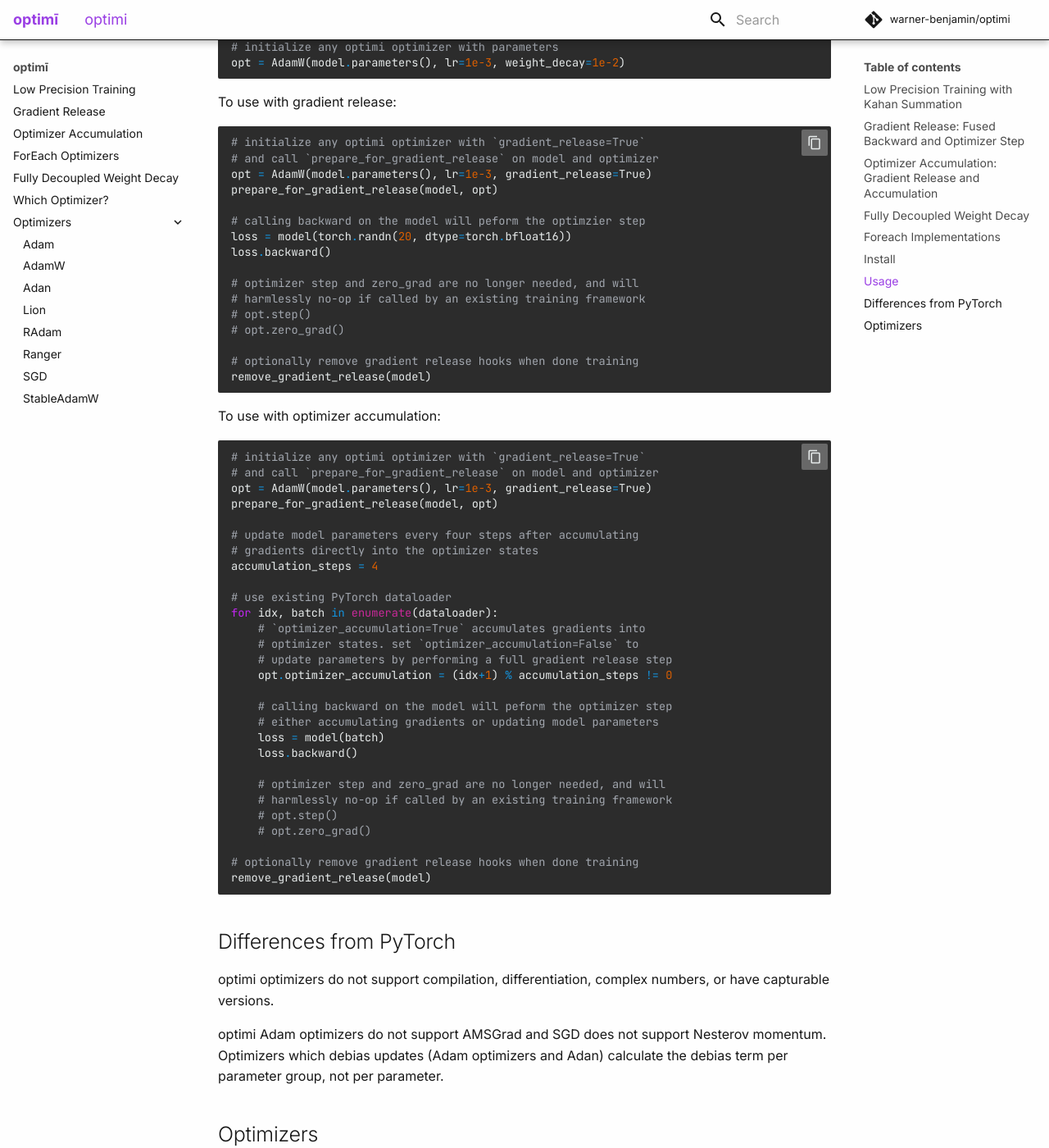
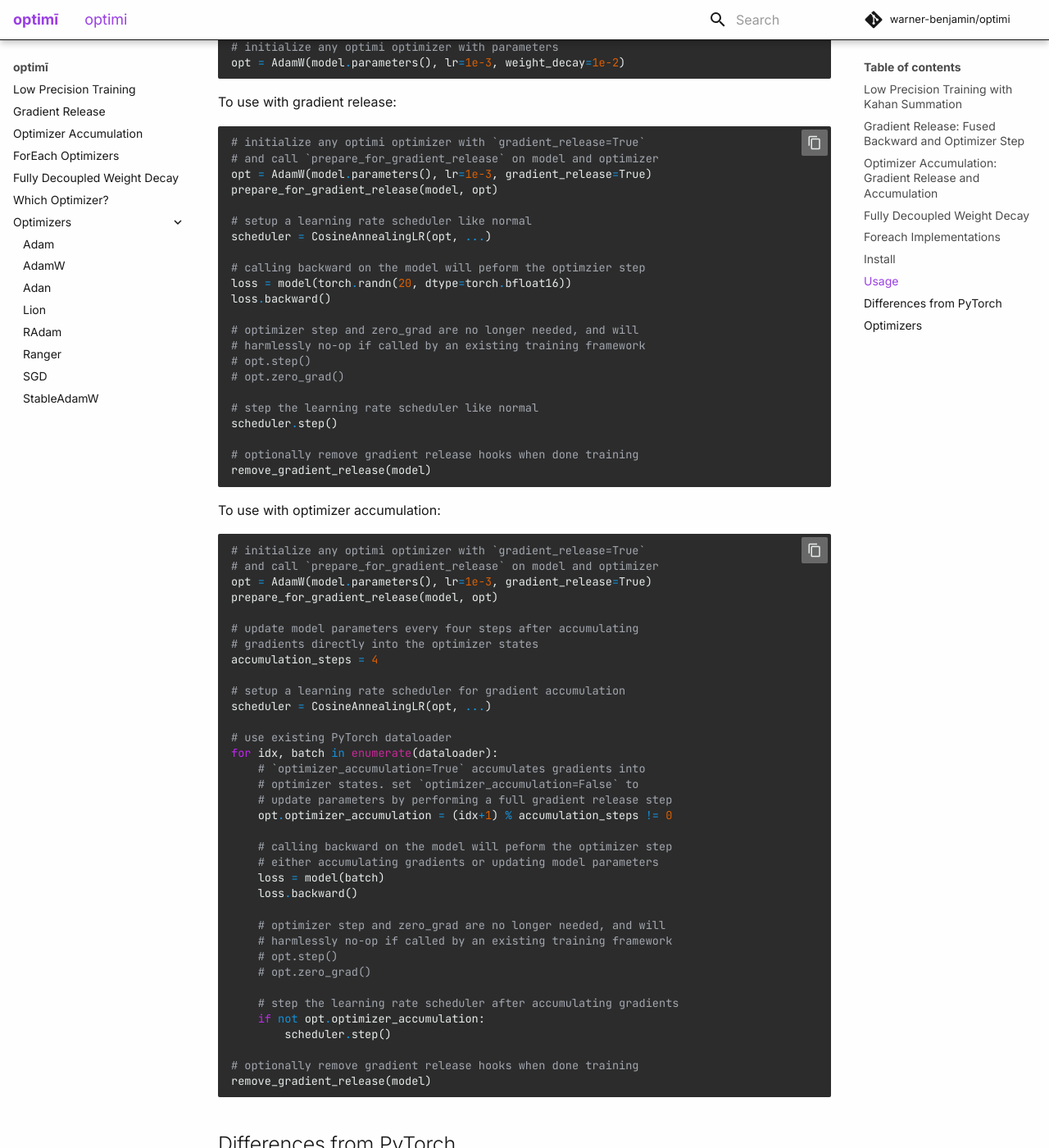
Before and after one commit to warner-benjamin/optimi, an MkDocs documentation site: the page built from docs/index.md, in a window 1280 px wide and 1400 px high, scrolled down 2060 px. Shown: the whole window at 82% size. Built offline with MkDocs 1.6.1 and Material for MkDocs 9.7.7, drawn with Linux system fonts in a browser that asks for light colours; some web fonts are replaced; comment, search, counter and statistics services are not loaded.

Commit message:
Add LR scheduler to examples

````diff
--- a/docs/index.md
+++ b/docs/index.md
@@ -86,6 +86,9 @@ To use with gradient release:
 opt = AdamW(model.parameters(), lr=1e-3, gradient_release=True)
 prepare_for_gradient_release(model, opt)
 
+# setup a learning rate scheduler like normal
+scheduler = CosineAnnealingLR(opt, ...)
+
 # calling backward on the model will peform the optimzier step
 loss = model(torch.randn(20, dtype=torch.bfloat16))
 loss.backward()
@@ -94,6 +97,9 @@ loss.backward()
 # harmlessly no-op if called by an existing training framework
 # opt.step()
 # opt.zero_grad()
+
+# step the learning rate scheduler like normal
+scheduler.step()
 
 # optionally remove gradient release hooks when done training
 remove_gradient_release(model)
@@ -110,6 +116,9 @@ prepare_for_gradient_release(model, opt)
 # update model parameters every four steps after accumulating
 # gradients directly into the optimizer states
 accumulation_steps = 4
+
+# setup a learning rate scheduler for gradient accumulation
+scheduler = CosineAnnealingLR(opt, ...)
 
 # use existing PyTorch dataloader
 for idx, batch in enumerate(dataloader):
@@ -128,6 +137,10 @@ for idx, batch in enumerate(dataloader):
     # opt.step()
     # opt.zero_grad()
 
+    # step the learning rate scheduler after accumulating gradients
+    if not opt.optimizer_accumulation:
+        scheduler.step()
+
 # optionally remove gradient release hooks when done training
 remove_gradient_release(model)
 ```
````
Also changed, not shown: README.md (+13 -0 lines), docs/gradient_release.md (+6 -0 lines), docs/optimizer_accumulation.md (+7 -0 lines).
